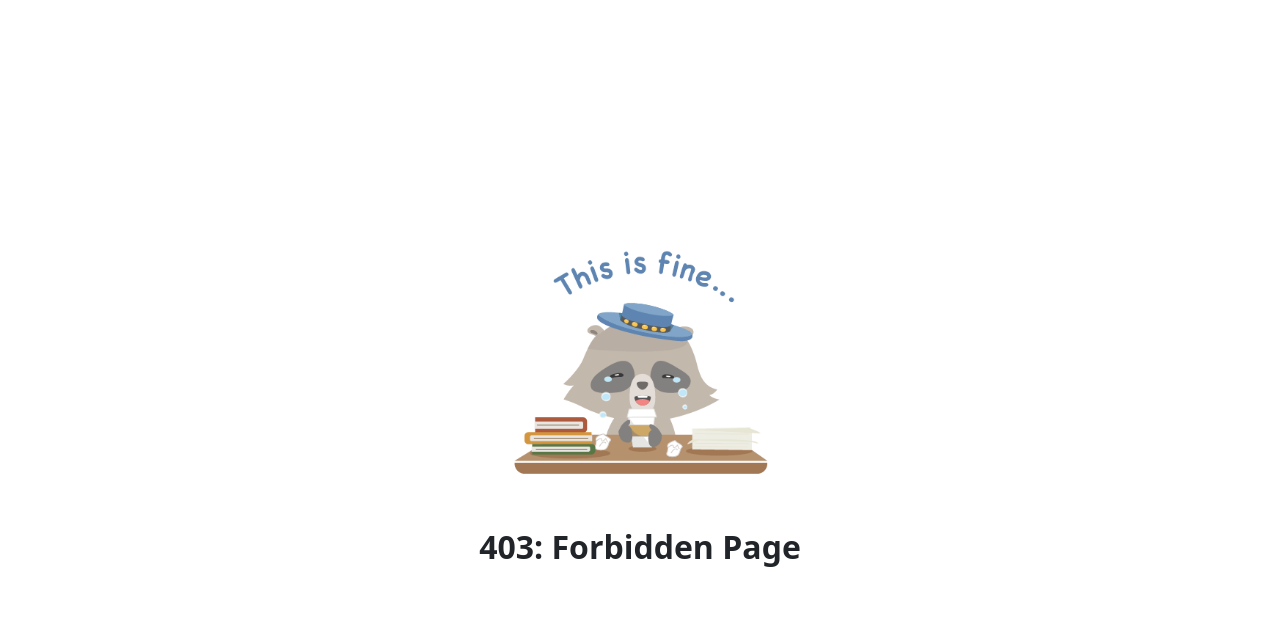
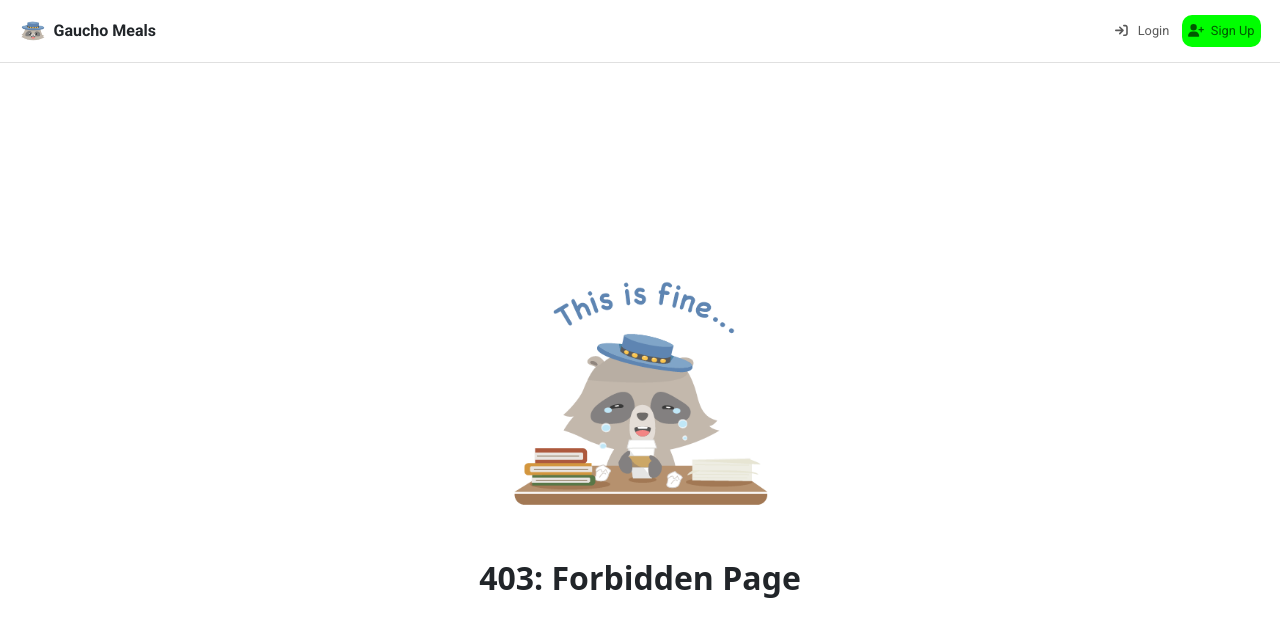
Before and after one commit to SterlingHsu/Gaucho-Meals, a React (Create React App) app in the folder client/: page /forbidden-page in a window 1280 px wide. Shown: the top 636 px of the page. Built offline with nearby package versions, Linux system fonts and the light colour scheme; no server answers.

Commit message:
removed jwt expiration, forbiddenpage ui fix

```diff
--- a/client/src/Pages/ForbiddenPage.js
+++ b/client/src/Pages/ForbiddenPage.js
@@ -1,12 +1,16 @@
-import mapacheThisIsFine from "../Static/img/mapachethisisfine.png"
+import mapacheThisIsFine from "../Static/img/mapachethisisfine.png";
+import Navbar from "../Components/Navbar";
 
 export default function ForbiddenPage() {
   return (
-    <div className="container h-100">
-      <div className="d-flex flex-column h-100 justify-content-center align-items-center">
-        {" "}
-        <img src={mapacheThisIsFine} alt="" width="300"></img>
-        <h1 className="fw-bold">403: Forbidden Page</h1>
+    <div className="d-flex flex-column h-100">
+      <Navbar />
+      <div className="container h-100">
+        <div className="d-flex flex-column h-100 justify-content-center align-items-center">
+          {" "}
+          <img src={mapacheThisIsFine} alt="" width="300"></img>
+          <h1 className="fw-bold">403: Forbidden Page</h1>
+        </div>
       </div>
     </div>
   );
```
Also changed, not shown: 1 other file (tests, documents, lock files or other folders).
